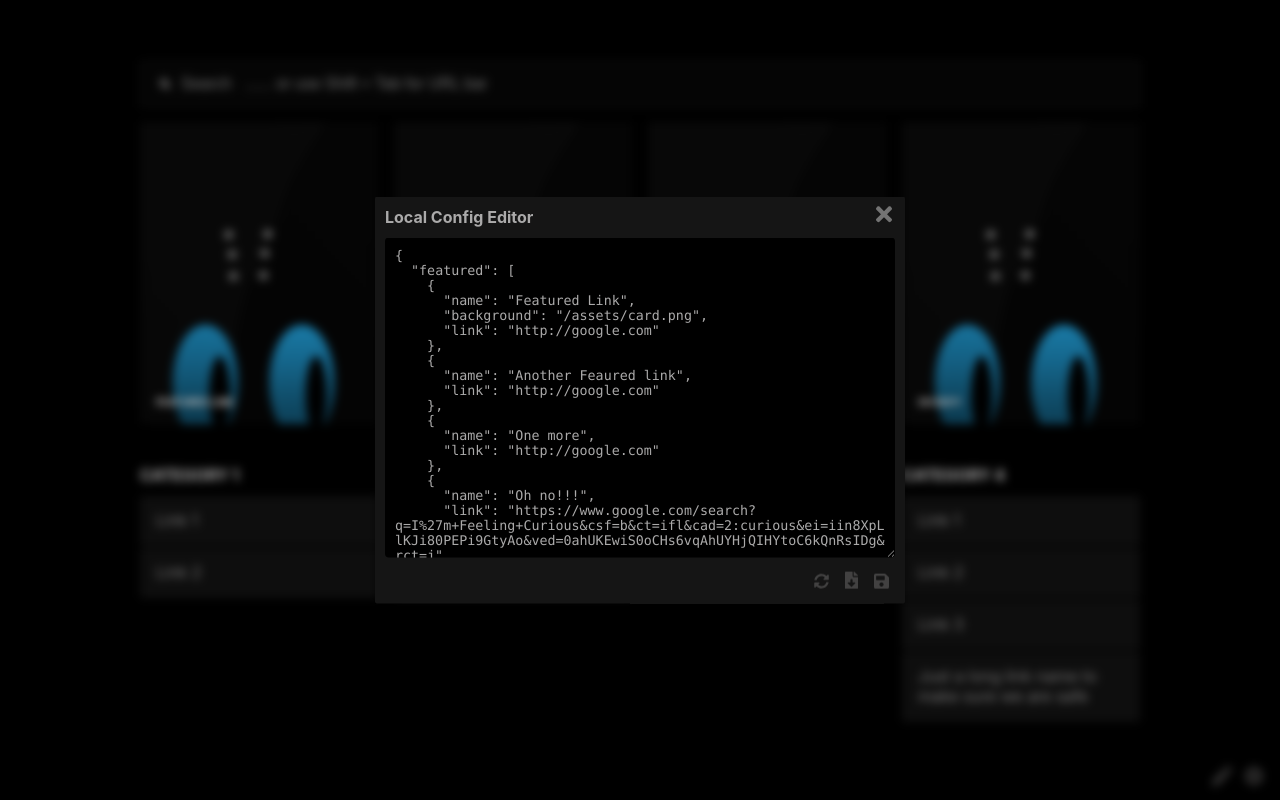
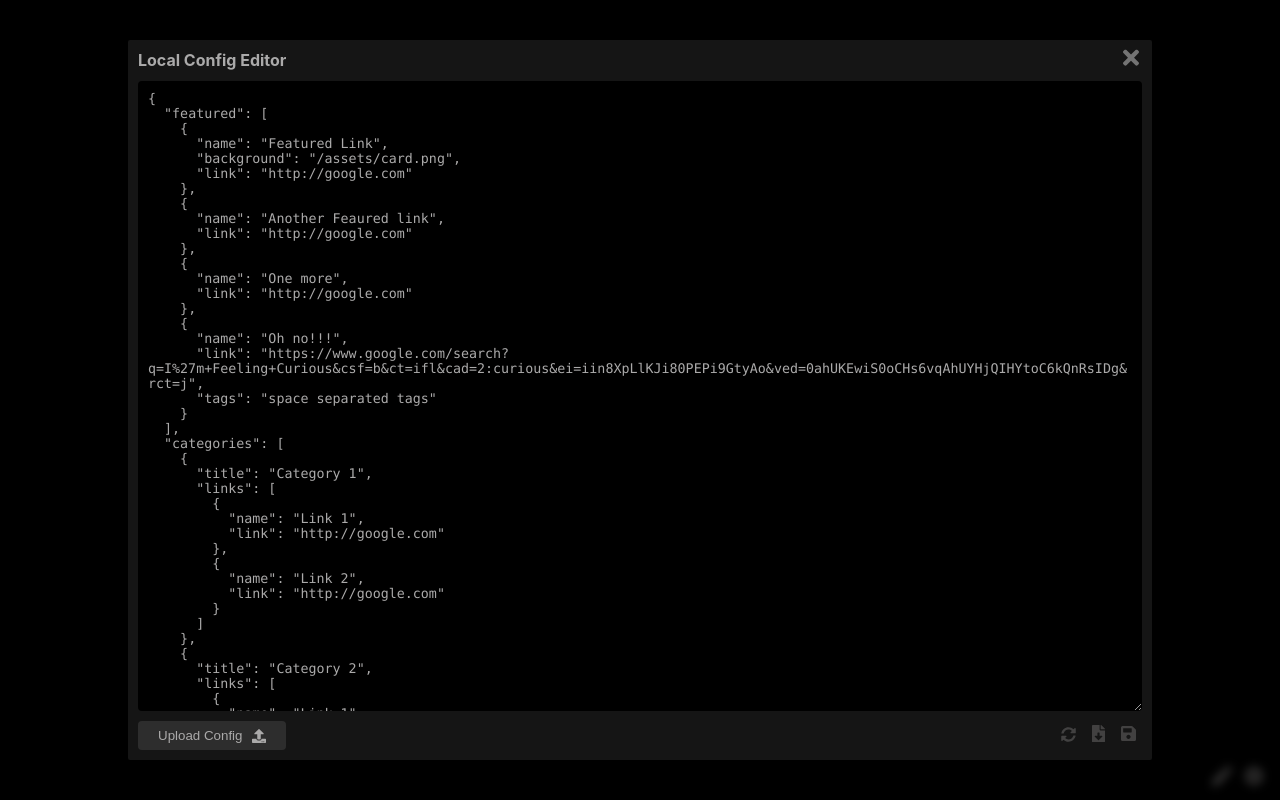
Before and after one commit to ashwin-pc/hiccup, a React (Create React App) app: page / in a window 1280 px wide. Both pictures are taken after a click on the button 1254 px from the left and 777 px from the top of the page. Built offline with nearby package versions, Linux system fonts and the light colour scheme.

Commit message:
Adds Upload

```diff
--- /dev/null
+++ b/src/components/ConfigEditor/UploadButton.tsx
@@ -0,0 +1,40 @@
+import Icon from 'components/common/Icon'
+import { ChangeEvent, FC, useRef } from 'react'
+import styles from './index.module.css'
+
+interface HTMLInputEvent extends ChangeEvent {
+  target: HTMLInputElement & EventTarget
+}
+
+export const UploadButton: FC<{ handleFile: (file: File) => void }> = ({
+  handleFile,
+}) => {
+  // Create a reference to the hidden file input element
+  const hiddenFileInput = useRef<HTMLInputElement>(null)
+
+  // Programatically click the hidden file input element
+  // when the Button component is clicked
+  const handleClick = () => {
+    hiddenFileInput.current?.click()
+  }
+  // Call a function (passed as a prop from the parent component)
+  // to handle the user-selected file
+  const handleChange = (event: HTMLInputEvent) => {
+    const fileUploaded = event.target.files?.[0]
+    fileUploaded && handleFile(fileUploaded)
+  }
+  return (
+    <>
+      <button className={styles.upload} onClick={handleClick}>
+        Upload Config
+        <Icon size={14} icon="upload" />
+      </button>
+      <input
+        type="file"
+        ref={hiddenFileInput}
+        onChange={handleChange}
+        style={{ display: 'none' }}
+      />
+    </>
+  )
+}
--- a/src/components/ConfigEditor/index.module.css
+++ b/src/components/ConfigEditor/index.module.css
@@ -4,13 +4,15 @@
 }
 
 .modal {
-  min-width: 530px;
+  display: grid;
+  grid-template-rows: auto 1fr auto;
+  height: 100%;
+  width: 80%;
   padding: 10px;
 }
 
 @media (max-width: 600px) {
   .modal {
-    min-width: auto;
     width: 100%;
   }
 }
@@ -41,6 +43,7 @@
   display: flex;
   justify-content: flex-end;
   column-gap: 10px;
+  align-items: center;
 }
 
 .icon {
@@ -70,3 +73,28 @@ button:focus > .icon {
   white-space: pre;
   font-family: monospace;
 }
+
+.upload {
+  background: var(--theme-bg-3);
+  border: none;
+  padding: 7px 20px;
+  color: var(--theme-color-1);
+  display: grid;
+  grid-template-columns: 1fr auto;
+  grid-gap: 10px;
+  align-items: center;
+  border-radius: 4px;
+  transition: all 0.3s var(--ease-1);
+}
+
+.upload:focus,
+.upload:hover {
+  outline: none;
+  background-color: transparent;
+  box-shadow: 0 0 0 2px var(--theme-highlight-1);
+  color: var(--theme-highlight-1);
+}
+
+.spacer {
+  flex-grow: 1;
+}
--- a/src/components/ConfigEditor/index.tsx
+++ b/src/components/ConfigEditor/index.tsx
@@ -7,6 +7,8 @@ import { useHotkeys } from 'react-hotkeys-hook'
 import { validate } from 'modules/config'
 import { sync } from 'modules/config/load'
 import hash from 'modules/hash'
+import { UploadButton } from './UploadButton'
+import { ConfigEntity } from 'modules/config/Config'
 
 const ConfigEditor = () => {
   const { config, dispatch, setEditing } = useConfigContext()
@@ -16,50 +18,75 @@ const ConfigEditor = () => {
   const [show, setShow] = useState(false)
   const [errorMsg, setErrorMsg] = useState<string>()
 
+  const saveAndCloseModal = useCallback(
+    (configToSave: ConfigEntity) => {
+      dispatch.setConfig(configToSave)
+      setErrorMsg(undefined)
+      setShow(false)
+    },
+    [dispatch]
+  )
+
   const handleChange = useCallback(
     (event) => setConfigText(event.target.value),
     []
   )
 
+  const handleFile = useCallback(
+    (file: File) => {
+      const reader = new FileReader()
+      reader.onload = (e) => {
+        const uploadedConfig = e.target?.result
+
+        if (typeof uploadedConfig !== 'string') {
+          return setErrorMsg(
+            'Uploaded file format incorrect. Upload a correct JSON file'
+          )
+        }
+
+        const [valid, error, path] = validateConfigText(uploadedConfig)
+
+        if (!valid) {
+          // If the issue was not in parsing the JSON, show the text in the editor
+          if (path !== 'json') {
+            setConfigText(uploadedConfig)
+          }
+
+          setErrorMsg(`Upload Error:\nError: ${error}\nPath: ${path}`)
+          return
+        }
+
+        saveAndCloseModal(JSON.parse(uploadedConfig))
+      }
+      reader.readAsText(file)
+    },
+    [saveAndCloseModal]
+  )
+
   const handleSave = useCallback(() => {
-    try {
-      const newConfig = JSON.parse(configText)
-      const [valid, error, path] = validate(newConfig)
+    const [valid, error, path] = validateConfigText(configText)
 
-      if (!valid) {
-        setErrorMsg(`${path || 'Generic'} : ${error}`)
-        return
-      }
+    if (!valid) {
+      setErrorMsg(`${path || 'Generic'} : ${error}`)
+      return
+    }
 
-      dispatch.setConfig(newConfig)
-      setShow(false)
-      setErrorMsg(undefined)
-    } catch (e) {
-      setErrorMsg('Not a valid JSON')
-    }
-  }, [configText, dispatch])
+    saveAndCloseModal(JSON.parse(configText))
+  }, [configText, saveAndCloseModal])
 
   const handleSync = useCallback(async () => {
     try {
       const remoteConfig = await sync()
-      dispatch.setConfig(remoteConfig)
-      setShow(false)
-      setErrorMsg(undefined)
+      saveAndCloseModal(remoteConfig)
     } catch (error) {
       setErrorMsg(`Sync failed: \n${error}`)
     }
-  }, [dispatch])
+  }, [saveAndCloseModal])
 
   useEffect(() => {
-    try {
-      const [valid, error, path] = validate(JSON.parse(configText))
+    const [valid, error, path] = validateConfigText(configText)
+    if (!valid) setErrorMsg(`${path || 'Generic'} : ${error}`)
 
-      if (!valid) {
-        setErrorMsg(`${path || 'Generic'} : ${error}`)
-      }
-    } catch (e) {
-      setErrorMsg('Not a valid JSON')
-    }
     return () => {
       setErrorMsg(undefined)
     }
@@ -100,6 +127,8 @@ const ConfigEditor = () => {
           autoFocus
         />
         <div className={styles['modal-button-container']}>
+          <UploadButton handleFile={handleFile} />
+          <div className={styles.spacer}></div>
           <Icon
             icon="sync"
             size={15}
@@ -144,4 +173,14 @@ const ConfigEditor = () => {
 
 const toString = (json: any) => JSON.stringify(json, null, '  ')
 
+const validateConfigText = (configString: string) => {
+  try {
+    const configToValidate = JSON.parse(configString)
+
+    return validate(configToValidate)
+  } catch (e) {
+    return [false, 'Not a valid JSON', 'parse']
+  }
+}
+
 export { ConfigEditor, ConfigEditor as default }
--- a/src/components/common/Icon/icons/index.tsx
+++ b/src/components/common/Icon/icons/index.tsx
@@ -1,3 +1,5 @@
+// Thanks to Font Awesome (Free) for the icons! CC License https://fontawesome.com/license/free
+
 import { ReactComponent as Cog } from './cog-solid.svg'
 import { ReactComponent as Save } from './save-solid.svg'
 import { ReactComponent as Trash } from './trash-solid.svg'
@@ -10,6 +12,7 @@ import { ReactComponent as Search } from './search-solid.svg'
 import { ReactComponent as Earth } from './globe-americas-solid.svg'
 import { ReactComponent as Sync } from './sync-alt-solid.svg'
 import { ReactComponent as Download } from './file-download-solid.svg'
+import { ReactComponent as Upload } from './upload-solid.svg'
 
 const icons = {
   cog: Cog,
@@ -24,6 +27,7 @@ const icons = {
   earth: Earth,
   sync: Sync,
   download: Download,
+  upload: Upload,
 }
 
 export { icons, icons as default }
```
Also changed, not shown: src/components/common/Icon/icons/upload-solid.svg (added), 1 other file (tests, documents, lock files or other folders).
